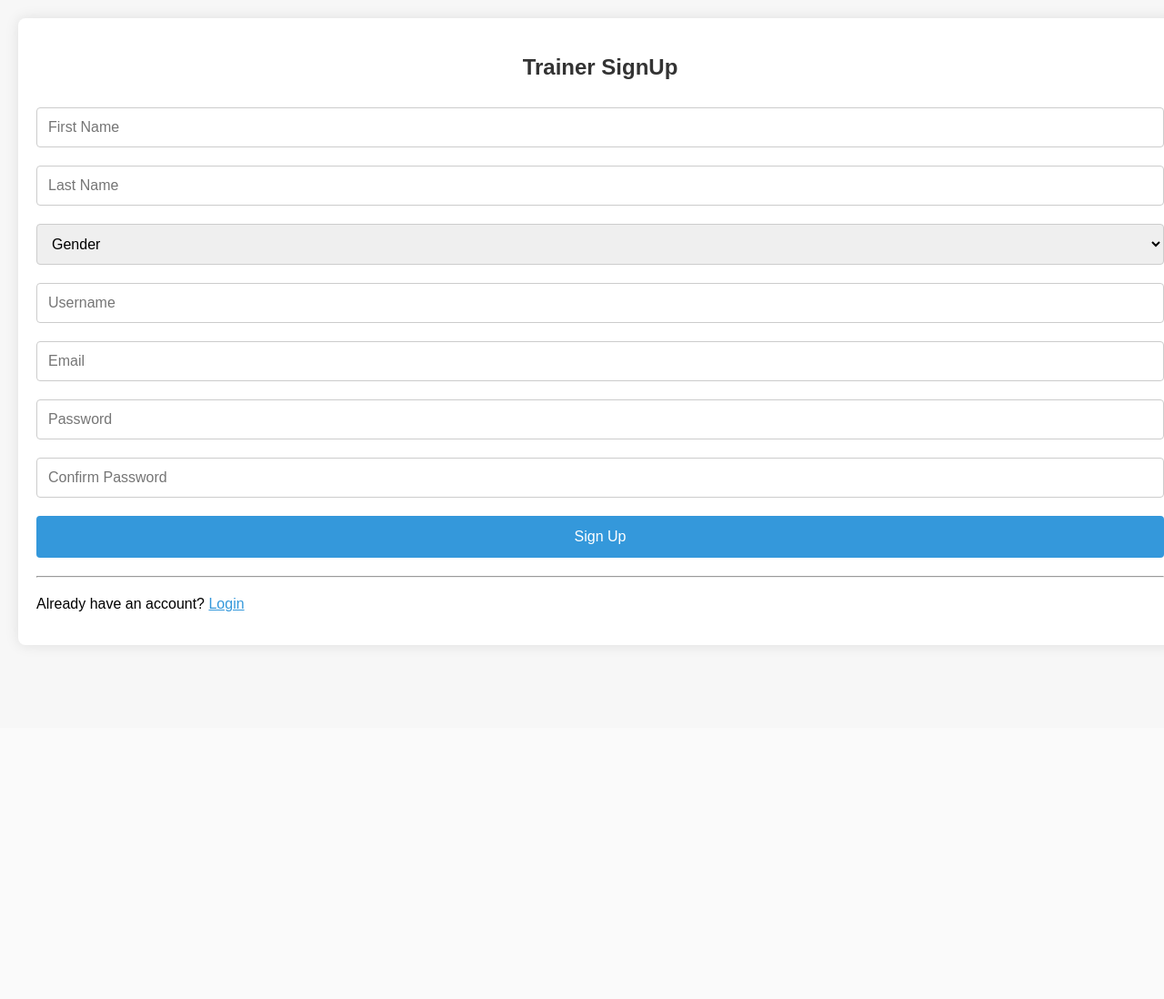
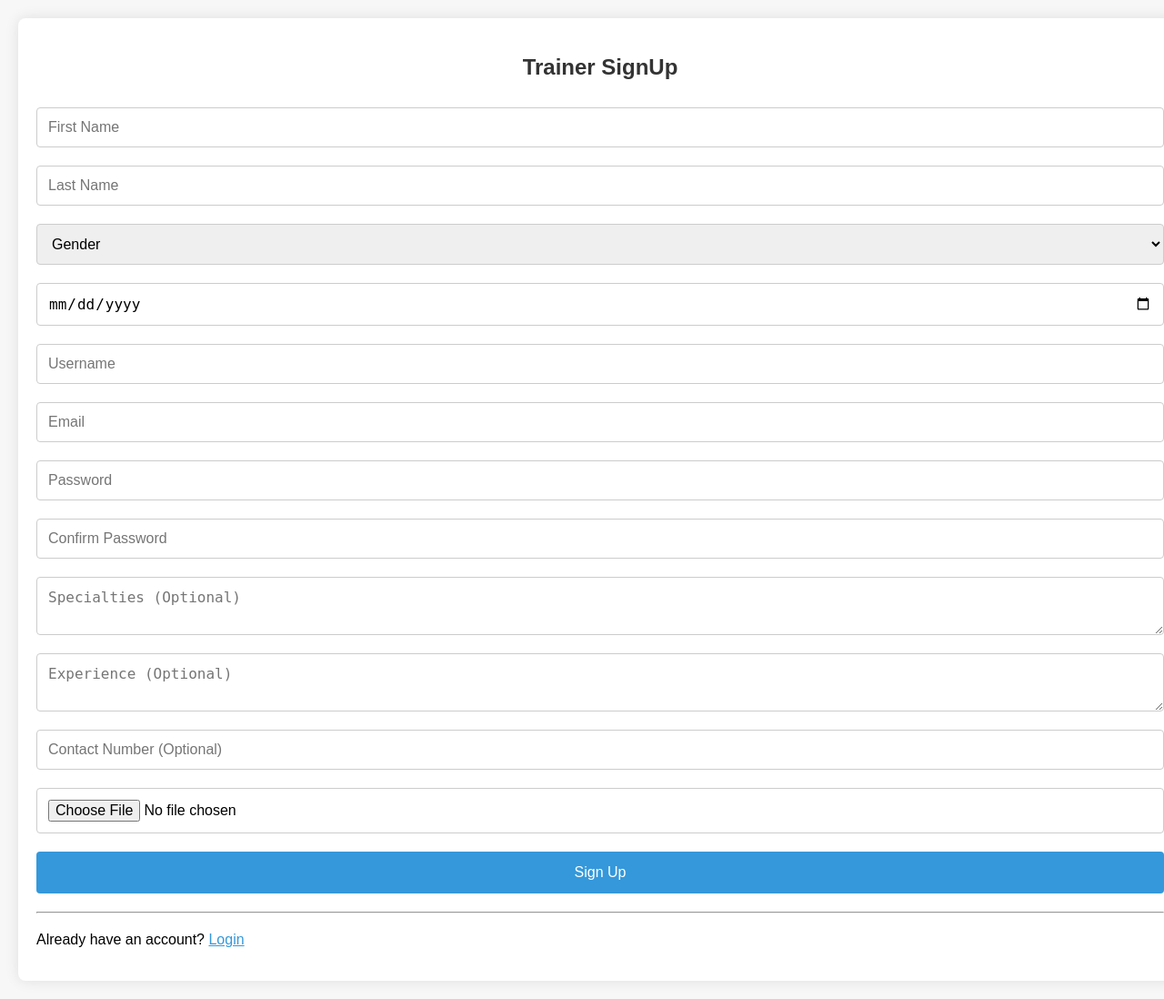
Before and after one commit to Estherkiguru/StatSync, a FastAPI app: page /trainer/signup in a window 1280 px wide. Shown: the whole page at 91% size. Before the commit the page ends 711 px from the top, so only its background shows below. Run offline with FastAPI, Linux system fonts and the light colour scheme; parts of the project's set-up code (start-up, migrations or seed data) failed here and were passed over.

Commit message:
Revise trainer signup page for better user experience
- Improved field layout and form clarity for trainer registration
- Aligned buttons and form inputs for consistency with design

```diff
--- a/templates/trainersignup.html
+++ b/templates/trainersignup.html
@@ -34,7 +34,7 @@
             flex-direction: column;
         }
 
-        input, select {
+        input, select, textarea {
             padding: 12px;
             margin-bottom: 20px;
             border: 1px solid #ccc;
@@ -74,7 +74,7 @@
 <body>
     <div class="container">
         <h2>Trainer SignUp</h2>
-        <form method="post" action="/signup">
+        <form method="post" action="/trainer/signup">
             <input type="text" name="first_name" placeholder="First Name" required>
             <input type="text" name="last_name" placeholder="Last Name" required>
             <select name="gender" required>
@@ -83,10 +83,16 @@
                 <option value="female">Female</option>
                 <option value="other">Other</option>
             </select>
+            <input type="date" name="date_of_birth" placeholder="Date of Birth" required>
             <input type="text" name="username" placeholder="Username" required>
             <input type="email" name="email" placeholder="Email" required>
             <input type="password" name="password" placeholder="Password" required>
             <input type="password" name="confirm_password" placeholder="Confirm Password" required>
+            <textarea name="specialties" placeholder="Specialties (Optional)"></textarea>
+            <textarea name="experience" placeholder="Experience (Optional)"></textarea>
+            <input type="tel" name="contact_number" placeholder="Contact Number (Optional)">
+            <input type="file" name="photo" placeholder="Photo (Optional)">
+
             <button type="submit">Sign Up</button>
         </form>
 
```
